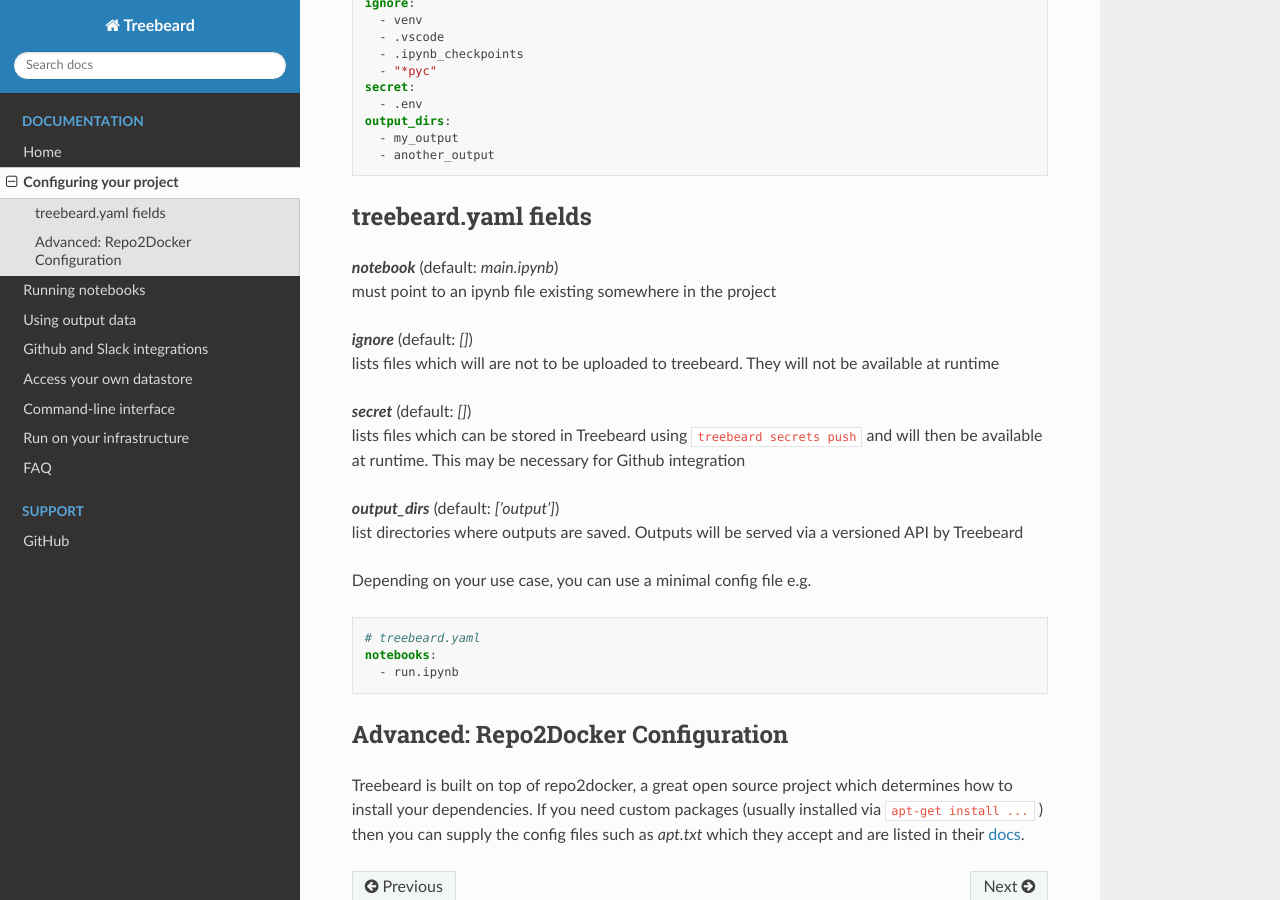
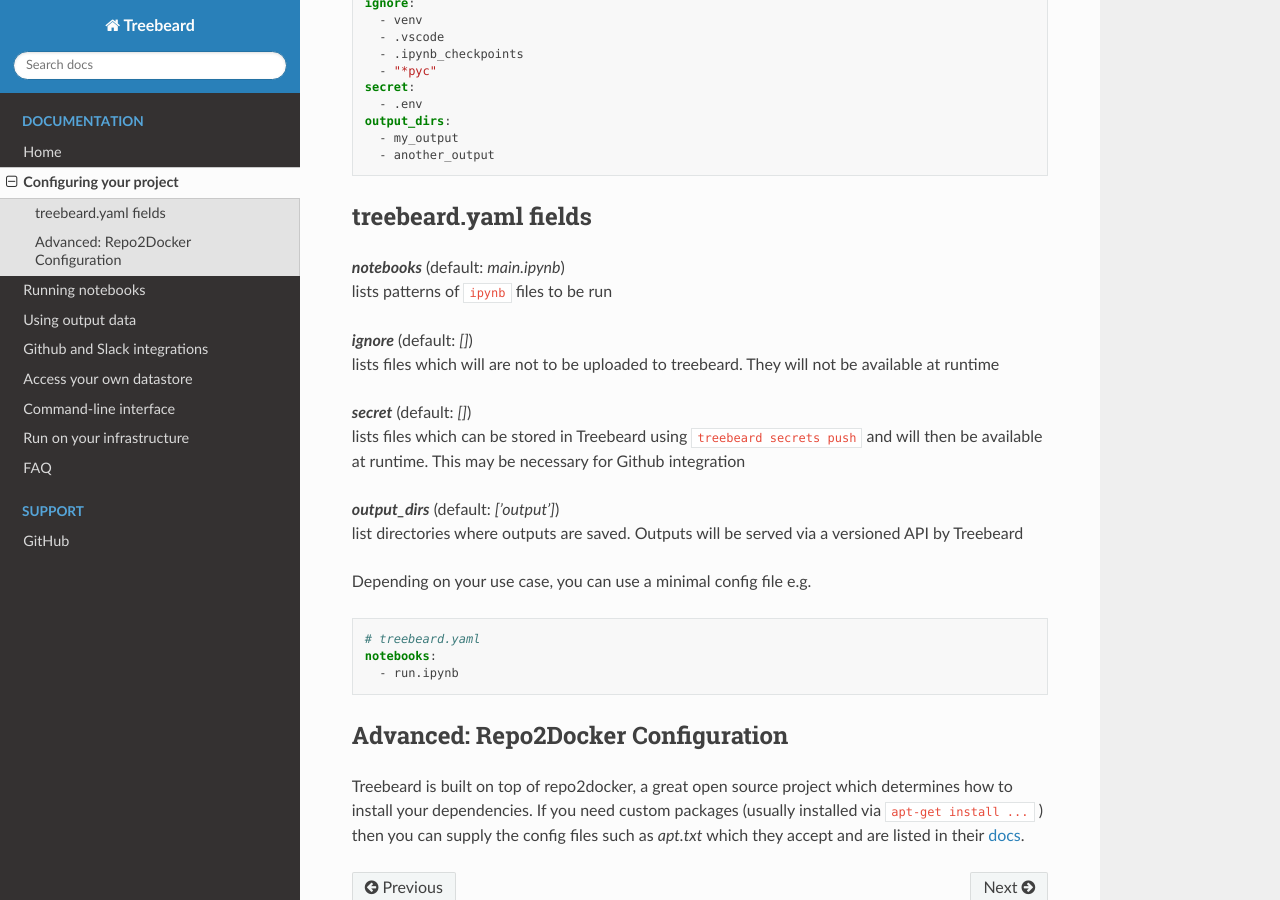
Before and after one commit to treebeardtech/nbmake-action, a Sphinx documentation site: the page built from docs/project_config.md, in a window 1280 px wide and 900 px high, scrolled down 743 px. Built offline with Sphinx 7.4.7 and the Read the Docs theme 2.0.0, drawn with Linux system fonts in a browser that asks for light colours.

Commit message:
Fix broken example

```diff
--- a/docs/project_config.md
+++ b/docs/project_config.md
@@ -41,9 +41,9 @@
 
 ## treebeard.yaml fields
 
-_**notebook**_ (default: _main.ipynb_)
+_**notebooks**_ (default: _main.ipynb_)
 <br/>
-must point to an ipynb file existing somewhere in the project
+lists patterns of `ipynb` files to be run
 
 _**ignore**_ (default: _[]_)
 <br/>
--- a/treebeard.yaml
+++ b/treebeard.yaml
@@ -8,5 +8,6 @@
   - .github
   - .vscode
   - .ipynb_checkpoints
+  - venv
 notebooks:
   - main.ipynb
```
Also changed, not shown: 3 other files.
